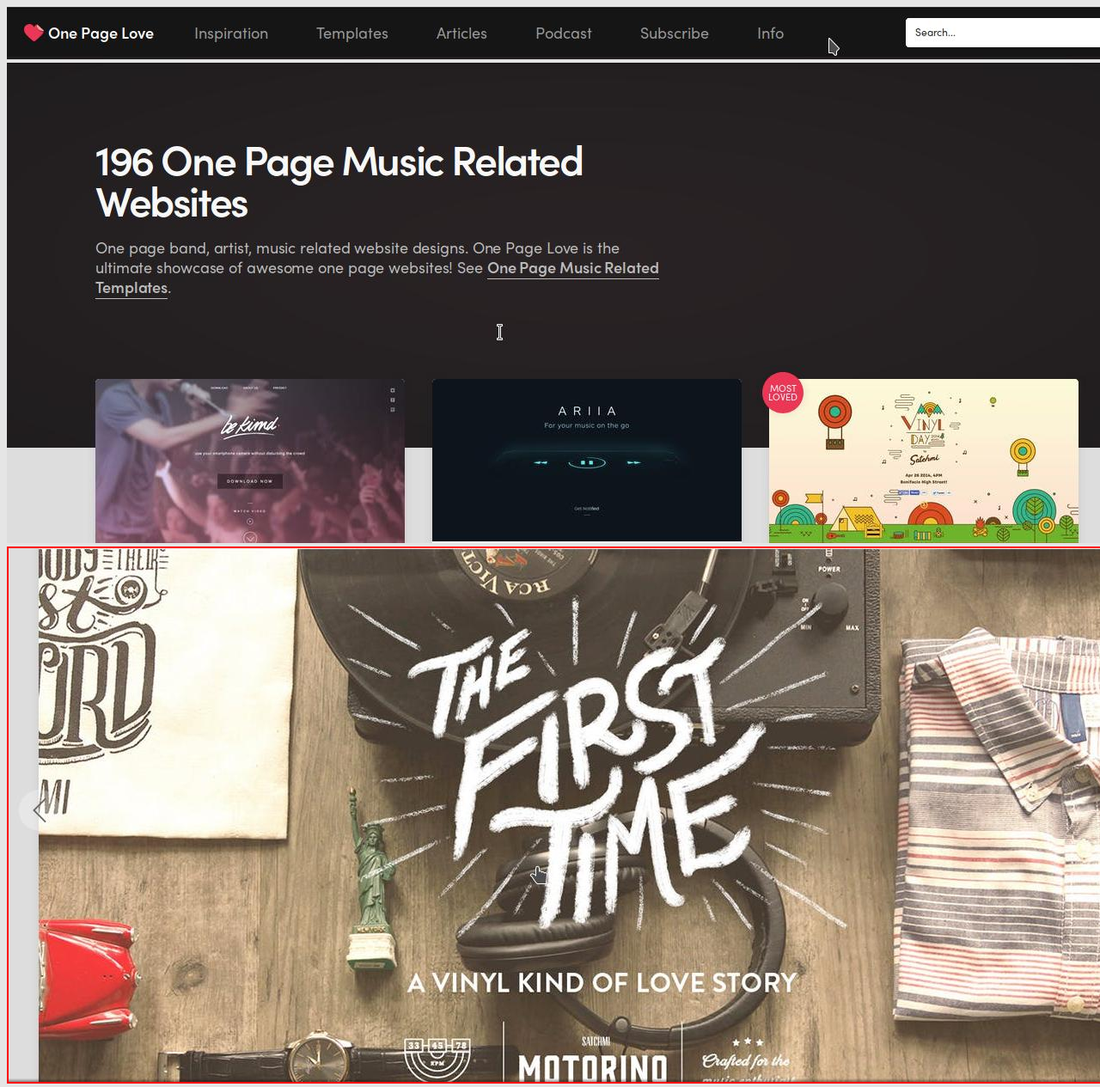
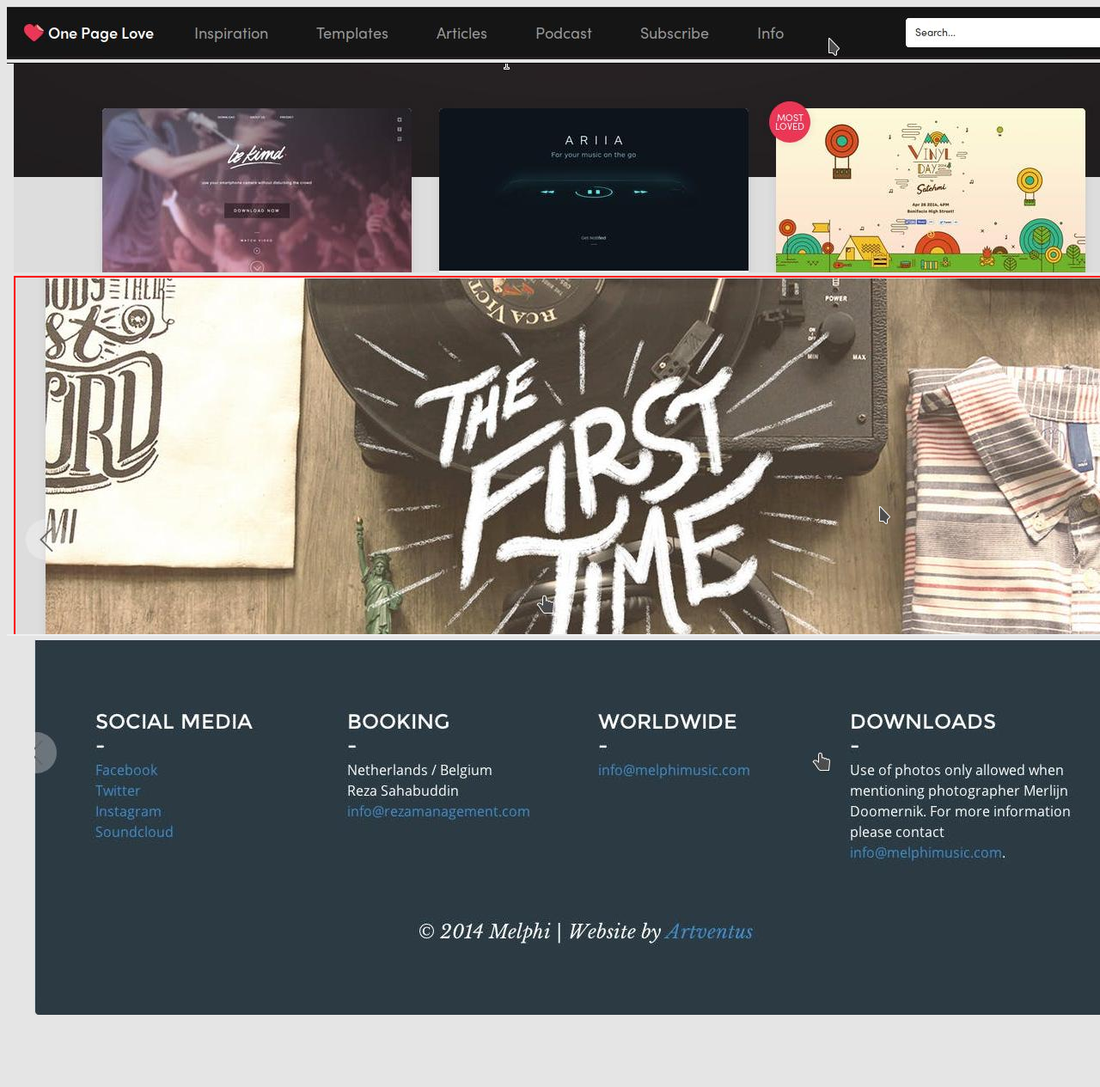
Before and after one commit to CristianRamirez723/envie, a plain HTML site: page index.html in a window 1280 px wide. Shown: the top 1265 px of the page at 86% size. After the commit the page ends 1193 px from the top, so only its background shows below. Drawn offline with Linux system fonts and the light colour scheme.

Commit message:
update index.html

```diff
--- a/index.html
+++ b/index.html
@@ -8,9 +8,7 @@
     <body class="back">
 
       <img src="resources/img/nav.jpeg" />
-      <img src="resources/img/header.jpeg" />
-      <img class="col" src="resources/img/first.jpeg" />
-      <img src="resources/img/second.jpeg" />
+      <img src="resources/img/img_prueba.png" />
       <img class="padd" src="resources/img/footer.jpeg" />
 
     </body>
```
